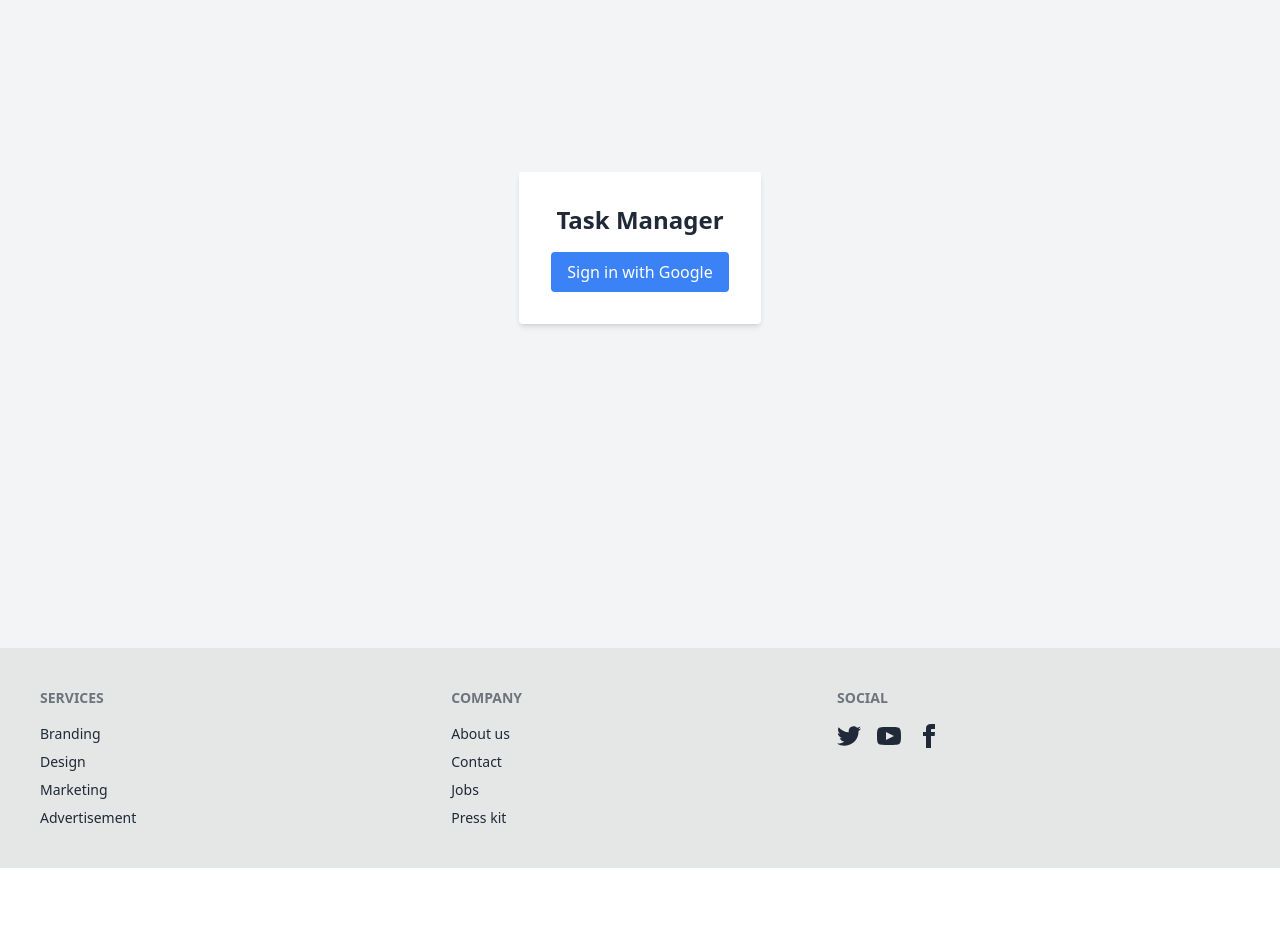
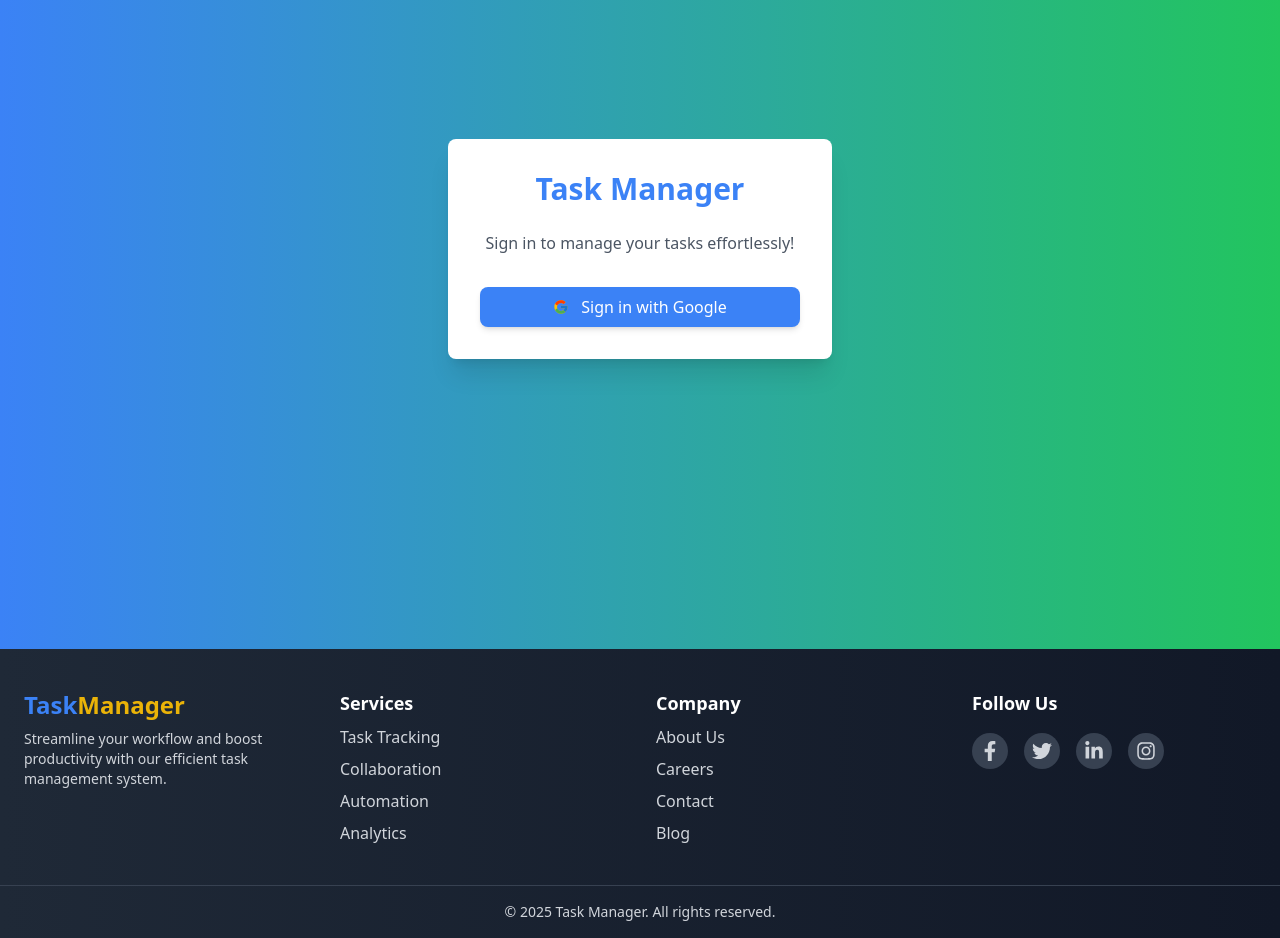
Before and after one commit to shofiq18/task-client, a React (Vite) app: page /login in a window 1280 px wide. Shown: the part 220-1158 px from the top of the page. Before the commit the page ends 1088 px from the top, so only its background shows below. Built offline with nearby package versions, Linux system fonts and the light colour scheme; no server answers.

Commit message:
add design

```diff
--- a/src/Pages/Home/Home.jsx
+++ b/src/Pages/Home/Home.jsx
@@ -3,9 +3,7 @@ import TaskBoard from "../TaskBoard";
 
 const Home = () => {
     return (
-        <div className='container mx-auto min-h-screen'>
-
-
+        <div>
             <TaskBoard />
         </div>
     );
--- a/src/Pages/LogIn.jsx
+++ b/src/Pages/LogIn.jsx
@@ -1,6 +1,9 @@
+
 import { useEffect } from "react";
 import { useAuth } from "../Provider/AuthProvider";
 import { useNavigate } from "react-router-dom";
+import { FcGoogle } from "react-icons/fc";
+
 
 const Login = () => {
   const { loginWithGoogle, user } = useAuth();
@@ -13,16 +16,19 @@ const Login = () => {
   }, [user, navigate]);
 
   return (
-    <div className="flex items-center justify-center h-screen bg-gray-100">
-      <div className="p-8 bg-white rounded shadow-md text-center">
-        <h1 className="text-2xl font-bold mb-4">Task Manager</h1>
+    <div className="flex items-center justify-center h-screen bg-gradient-to-r from-blue-500 to-green-500">
+      <div className="p-8 bg-white rounded-lg shadow-xl w-full max-w-sm text-center">
+        <h1 className="text-3xl font-bold mb-6 text-blue-500">Task Manager</h1>
+        <p className="mb-8 text-gray-600">Sign in to manage your tasks effortlessly!</p>
         <button
-          className="px-4 py-2 bg-blue-500 text-white rounded"
+          className="flex items-center justify-center px-4 py-2 bg-blue-500 text-white rounded-lg shadow-md w-full gap-3 hover:bg-blue-600 transition-colors"
           onClick={async () => {
             await loginWithGoogle();
             navigate("/"); // Redirect after successful login
           }}
         >
+          <FcGoogle />
+
           Sign in with Google
         </button>
       </div>
--- /dev/null
+++ b/src/Pages/Profile.jsx
@@ -0,0 +1,72 @@
+import { useAuth } from "../Provider/AuthProvider";
+
+const Profile = () => {
+  const { user } = useAuth(); // Access user from context
+
+  if (!user) {
+    return <div className="text-center text-xl">Loading...</div>;
+  }
+
+  return (
+    <div className="min-h-screen bg-gradient-to-r from-blue-500 to-green-500  pt-20 py-8">
+      <div className="max-w-7xl mx-auto px-6 sm:px-12">
+        <div className="bg-white rounded-lg shadow-lg p-6 md:flex md:space-x-8">
+          {/* Left Column: User Photo */}
+          <div className="md:w-1/3 flex justify-center mb-6 md:mb-0">
+            <img
+              src={user.photoURL || "https://via.placeholder.com/150"}
+              alt="User Icon"
+              className="w-40 h-40 rounded-full border-4 border-indigo-600 shadow-lg"
+            />
+          </div>
+
+          {/* Right Column: User Details */}
+          <div className="md:w-2/3">
+            <h1 className="text-3xl font-semibold text-gray-800">{user.displayName || "User Name"}</h1>
+            <p className="text-lg text-gray-600">{user.email}</p>
+
+            <div className="mt-6 space-y-4">
+              <div className="flex items-center space-x-4">
+                <p className="text-gray-800 font-medium">UID:</p>
+                <p className="text-gray-600">{user.uid}</p>
+              </div>
+
+              <div className="flex items-center space-x-4">
+                <p className="text-gray-800 font-medium">Email Verified:</p>
+                <p className={`text-${user.emailVerified ? "green" : "red"}-500`}>
+                  {user.emailVerified ? "Yes" : "No"}
+                </p>
+              </div>
+
+              {/* Fix for Undefined Metadata */}
+              <div className="flex items-center space-x-4">
+                <p className="text-gray-800 font-medium">Joined:</p>
+                <p className="text-gray-600">
+                  {user.metadata?.creationTime ? new Date(user.metadata.creationTime).toLocaleDateString() : "N/A"}
+                </p>
+              </div>
+            </div>
+          </div>
+        </div>
+
+        {/* Optional: User Posts or Activity */}
+        <div className="mt-8 bg-white rounded-lg shadow-lg p-6">
+          <h2 className="text-2xl font-semibold text-gray-800">Recent Activity</h2>
+          <div className="space-y-4">
+            {/* Display posts or tasks */}
+            <div className="bg-gray-200 p-4 rounded-lg shadow-sm">
+              <h3 className="text-xl font-semibold text-gray-700">Task 1</h3>
+              <p className="text-gray-600">Details about the task...</p>
+            </div>
+            <div className="bg-gray-200 p-4 rounded-lg shadow-sm">
+              <h3 className="text-xl font-semibold text-gray-700">Task 2</h3>
+              <p className="text-gray-600">Details about the task...</p>
+            </div>
+          </div>
+        </div>
+      </div>
+    </div>
+  );
+};
+
+export default Profile;
--- a/src/Pages/TaskBoard.jsx
+++ b/src/Pages/TaskBoard.jsx
@@ -108,11 +108,12 @@ const TaskBoard = () => {
   };
 
   return (
-    <div className="min-h-screen bg-gray-900 text-gray-200 p-4">
-      <h1 className="text-3xl font-bold text-center mb-6">Task Management System</h1>
+    <div className=" bg-gradient-to-r from-blue-500 to-green-500">
+      <div className=" container mx-auto min-h-screen text-gray-200 py-16  p-4">
+      <h1 className=" text-2xl md:text-4xl font-bold text-center   mb-6">Task Management System</h1>
 
       <button
-        className="bg-blue-500 text-white px-4 py-2 rounded mb-4"
+        className="bg-green-500 text-white font-bold px-4 py-2 rounded mb-4"
         onClick={() => setShowAddTask(true)}
       >
         Add Task
@@ -252,6 +253,7 @@ const TaskBoard = () => {
         </div>
       </DragDropContext>
     </div>
+    </div>
   );
 };
 
--- a/src/Routes/Router.jsx
+++ b/src/Routes/Router.jsx
@@ -6,6 +6,7 @@ import Home from "../Pages/Home/Home";
 import MainLayout from "../Layout/MainLayout";
 import Login from "../Pages/LogIn";
 import PrivateRoute from "../components/PrivateRoute";
+import Profile from "../Pages/Profile";
 
 export const router = createBrowserRouter([
     {
@@ -19,6 +20,10 @@ export const router = createBrowserRouter([
             {
                 path: "/login",
                 element: <Login />,
+            },
+            {
+                path: "/profile",
+                element: <Profile></Profile>,
             }
 
         ]
--- a/src/Shared/Footer.jsx
+++ b/src/Shared/Footer.jsx
@@ -1,63 +1,59 @@
 import React from 'react';
+import { FaFacebookF, FaTwitter, FaLinkedinIn, FaInstagram } from 'react-icons/fa';
 
 const Footer = () => {
     return (
-        <div className='bg-base-300 '>
-            <footer className="footer container mx-auto text-base-content p-10">
-                <nav>
-                    <h6 className="footer-title">Services</h6>
-                    <a className="link link-hover">Branding</a>
-                    <a className="link link-hover">Design</a>
-                    <a className="link link-hover">Marketing</a>
-                    <a className="link link-hover">Advertisement</a>
-                </nav>
-                <nav>
-                    <h6 className="footer-title">Company</h6>
-                    <a className="link link-hover">About us</a>
-                    <a className="link link-hover">Contact</a>
-                    <a className="link link-hover">Jobs</a>
-                    <a className="link link-hover">Press kit</a>
-                </nav>
-                <nav>
-                    <h6 className="footer-title">Social</h6>
-                    <div className="grid grid-flow-col gap-4">
-                        <a>
-                            <svg
-                                xmlns="http://www.w3.org/2000/svg"
-                                width="24"
-                                height="24"
-                                viewBox="0 0 24 24"
-                                className="fill-current">
-                                <path
-                                    d="M24 4.557c-.883.392-1.832.656-2.828.775 1.017-.609 1.798-1.574 2.165-2.724-.951.564-2.005.974-3.127 1.195-.897-.957-2.178-1.555-3.594-1.555-3.179 0-5.515 2.966-4.797 6.045-4.091-.205-7.719-2.165-10.148-5.144-1.29 2.213-.669 5.108 1.523 6.574-.806-.026-1.566-.247-2.229-.616-.054 2.281 1.581 4.415 3.949 4.89-.693.188-1.452.232-2.224.084.626 1.956 2.444 3.379 4.6 3.419-2.07 1.623-4.678 2.348-7.29 2.04 2.179 1.397 4.768 2.212 7.548 2.212 9.142 0 14.307-7.721 13.995-14.646.962-.695 1.797-1.562 2.457-2.549z"></path>
-                            </svg>
+        <footer className="bg-gradient-to-r from-gray-800 to-gray-900 text-gray-300">
+            <div className="container mx-auto py-10 px-6 grid md:grid-cols-4 sm:grid-cols-2 gap-8">
+                <div>
+                    <div>
+                        <span className="font-bold text-2xl text-blue-500">Task</span>
+                        <span className="font-bold text-2xl text-yellow-500">Manager</span>
+                    </div>
+                    <p className="mt-2 text-sm">
+                        Streamline your workflow and boost productivity with our efficient task management system.
+                    </p>
+                </div>
+                <div>
+                    <h6 className="text-lg font-semibold text-white">Services</h6>
+                    <ul className="mt-2 space-y-2">
+                        <li><a href="#" className="hover:text-white">Task Tracking</a></li>
+                        <li><a href="#" className="hover:text-white">Collaboration</a></li>
+                        <li><a href="#" className="hover:text-white">Automation</a></li>
+                        <li><a href="#" className="hover:text-white">Analytics</a></li>
+                    </ul>
+                </div>
+                <div>
+                    <h6 className="text-lg font-semibold text-white">Company</h6>
+                    <ul className="mt-2 space-y-2">
+                        <li><a href="#" className="hover:text-white">About Us</a></li>
+                        <li><a href="#" className="hover:text-white">Careers</a></li>
+                        <li><a href="#" className="hover:text-white">Contact</a></li>
+                        <li><a href="#" className="hover:text-white">Blog</a></li>
+                    </ul>
+                </div>
+                <div>
+                    <h6 className="text-lg font-semibold text-white">Follow Us</h6>
+                    <div className="mt-4 flex space-x-4">
+                        <a href="#" className="p-2 bg-gray-700 rounded-full hover:bg-blue-500 transition">
+                            <FaFacebookF size={20} />
                         </a>
-                        <a>
-                            <svg
-                                xmlns="http://www.w3.org/2000/svg"
-                                width="24"
-                                height="24"
-                                viewBox="0 0 24 24"
-                                className="fill-current">
-                                <path
-                                    d="M19.615 3.184c-3.604-.246-11.631-.245-15.23 0-3.897.266-4.356 2.62-4.385 8.816.029 6.185.484 8.549 4.385 8.816 3.6.245 11.626.246 15.23 0 3.897-.266 4.356-2.62 4.385-8.816-.029-6.185-.484-8.549-4.385-8.816zm-10.615 12.816v-8l8 3.993-8 4.007z"></path>
-                            </svg>
+                        <a href="#" className="p-2 bg-gray-700 rounded-full hover:bg-sky-400 transition">
+                            <FaTwitter size={20} />
                         </a>
-                        <a>
-                            <svg
-                                xmlns="http://www.w3.org/2000/svg"
-                                width="24"
-                                height="24"
-                                viewBox="0 0 24 24"
-                                className="fill-current">
-                                <path
-                                    d="M9 8h-3v4h3v12h5v-12h3.642l.358-4h-4v-1.667c0-.955.192-1.333 1.115-1.333h2.885v-5h-3.808c-3.596 0-5.192 1.583-5.192 4.615v3.385z"></path>
-                            </svg>
+                        <a href="#" className="p-2 bg-gray-700 rounded-full hover:bg-blue-600 transition">
+                            <FaLinkedinIn size={20} />
+                        </a>
+                        <a href="#" className="p-2 bg-gray-700 rounded-full hover:bg-pink-500 transition">
+                            <FaInstagram size={20} />
                         </a>
                     </div>
-                </nav>
-            </footer>
-        </div>
+                </div>
+            </div>
+            <div className="border-t border-gray-700 text-center py-4 text-sm">
+                <p>&copy; {new Date().getFullYear()} Task Manager. All rights reserved.</p>
+            </div>
+        </footer>
     );
 };
 
```
Also changed, not shown: src/Shared/Navbar.jsx (+34 -12 lines).
